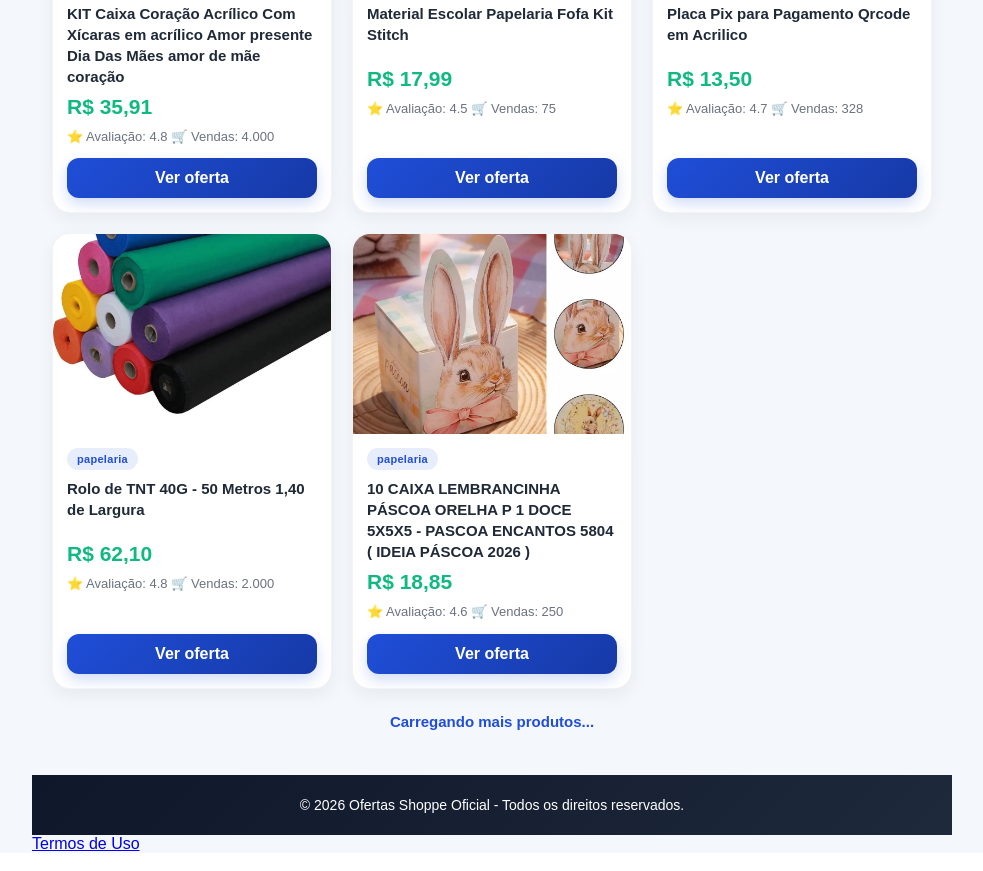
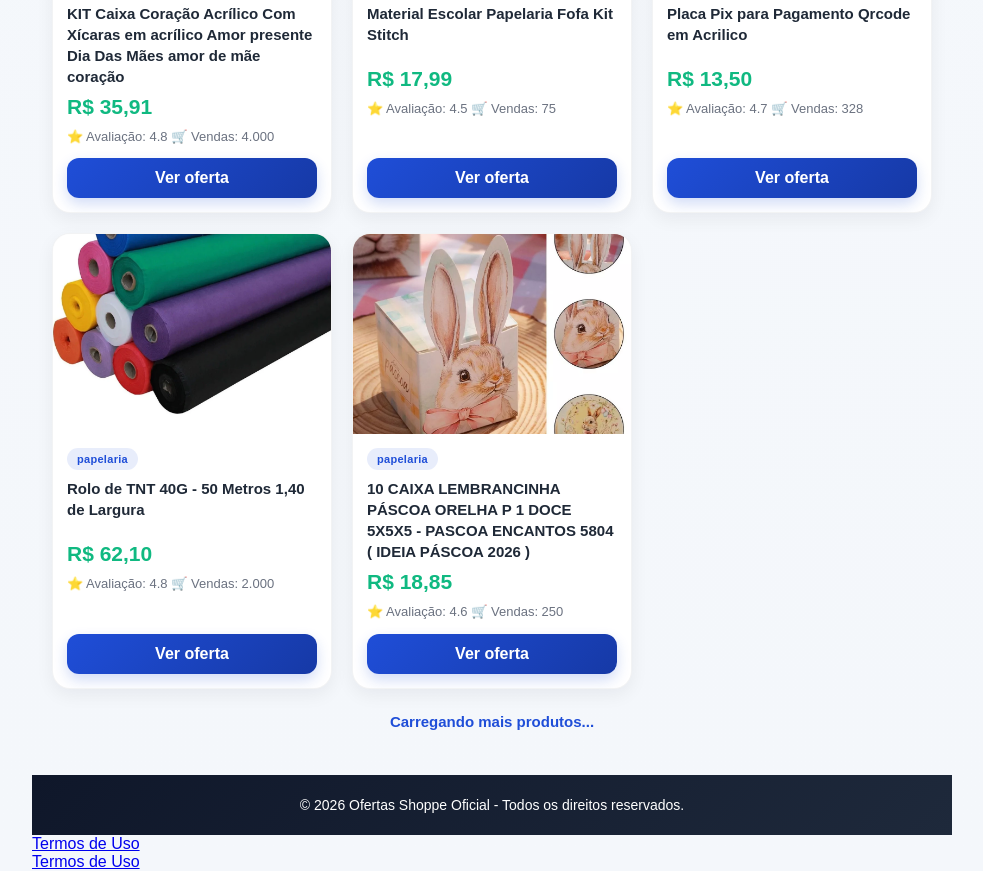
Before and after one commit to dantaskevin16-cell/Ofertas-Shoppe-Oficial-, a plain HTML site: page index.html in a window 1280 px wide. Shown: the part 8721-9592 px from the top of the page, without its empty margins (148-1131 px from the left). Drawn offline with Linux system fonts and the light colour scheme.

Commit message:
termos de uso na página

```diff
--- a/index.html
+++ b/index.html
@@ -95,6 +95,11 @@
   </a>
 
   <script src="script.js"></script>
+
+  <footer>
+<a href="termos.html">Termos de Uso</a>
+</footer>
 </body>
 
+
 </html>
```
